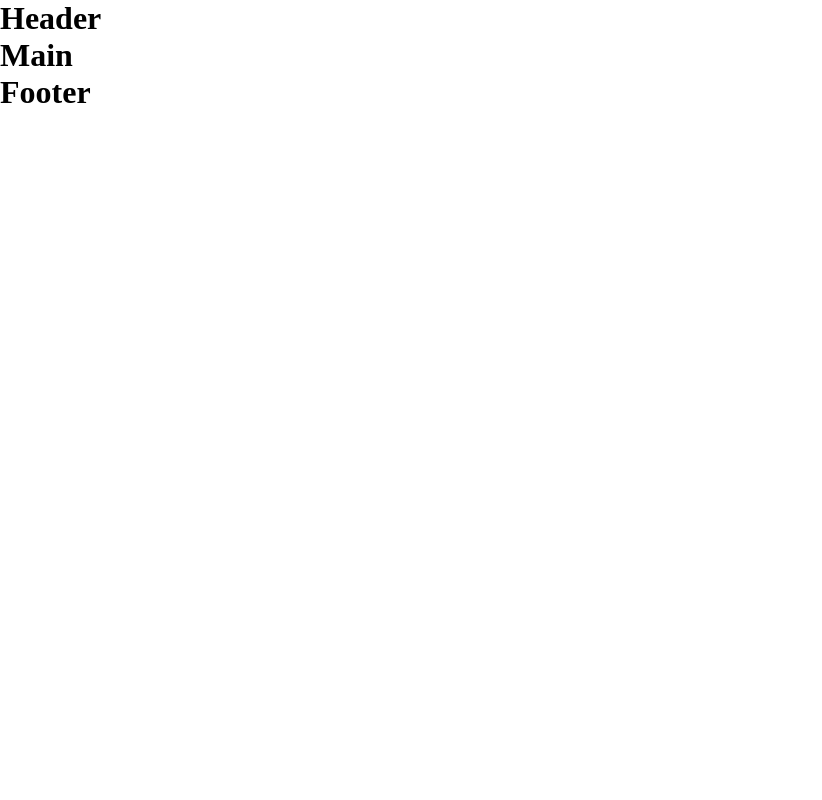
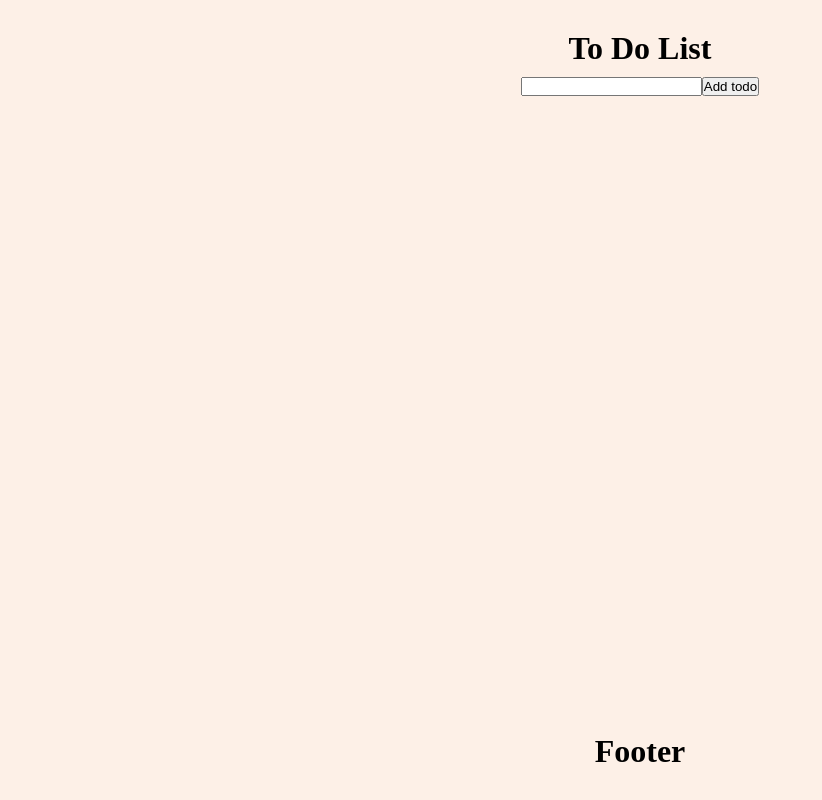
Before and after one commit to w3bd3v3lop3rNico/React-to-do-list, a React (Vite) app: page / in a window 1280 px wide. Shown: the whole page, without its empty margins (0-822 px from the left). Built offline with nearby package versions, Linux system fonts and the light colour scheme.

Commit message:
Add general style, Add todolist file

```diff
--- a/src/App.css
+++ b/src/App.css
@@ -3,3 +3,25 @@
   padding: 0;
   box-sizing: border-box;
 }
+
+#root {
+  display: flex;
+  flex-direction: column;
+  justify-content: center;
+  align-items: center;
+  row-gap: 10px;
+  min-height: 100vh;
+
+  background-color: #fdf0e7;
+  padding: 30px
+}
+.todos-section {
+  display: flex;
+  flex-grow: 1;
+  flex-direction: column;
+  align-items: center;
+  justify-content: flex-end;
+  row-gap: 10px;
+  width: 100%;
+
+}
--- a/src/App.tsx
+++ b/src/App.tsx
@@ -7,8 +7,10 @@ import "./App.css";
 function App() {
   return (
     <>
-      <Header />
-      <Main />
+      <div className="todos-section">
+        <Header />
+        <Main />
+      </div>
       <Footer />
     </>
   );
--- a/src/components/header/Header.tsx
+++ b/src/components/header/Header.tsx
@@ -1,5 +1,9 @@
 const header = () => {
-  return <h1>Header</h1>;
+  return (
+    <header>
+      <h1>To Do List</h1>
+    </header>
+  );
 };
 
 export default header;
--- a/src/components/main/Main.tsx
+++ b/src/components/main/Main.tsx
@@ -1,5 +1,11 @@
+import "./main.css";
+import TodoList from "../todo-list/TodoList";
 const main = () => {
-  return <h1>Main</h1>;
+  return (
+    <main className="main container">
+      <TodoList />
+    </main>
+  );
 };
 
 export default main;
--- a/src/components/main/main.css
+++ b/src/components/main/main.css
@@ -0,0 +1,7 @@
+.main {
+    flex-grow: 1;
+}
+
+ul {
+    list-style: none;
+}
--- /dev/null
+++ b/src/components/todo-list/TodoList.tsx
@@ -0,0 +1,10 @@
+const TodoList = () => {
+  return (
+    <div className="input-wrapper">
+      <input type="text" />
+      <button type="submit">Add todo</button>
+    </div>
+  );
+};
+
+export default TodoList;
```
